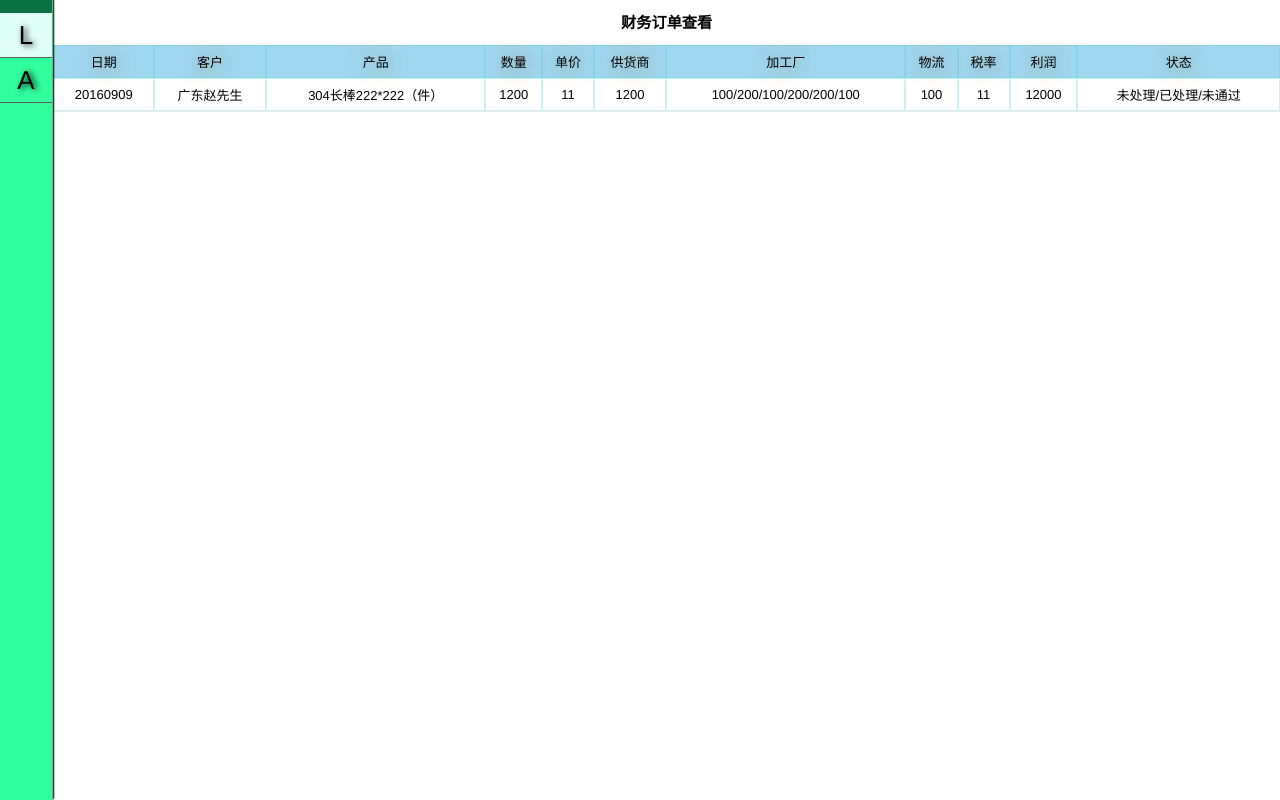
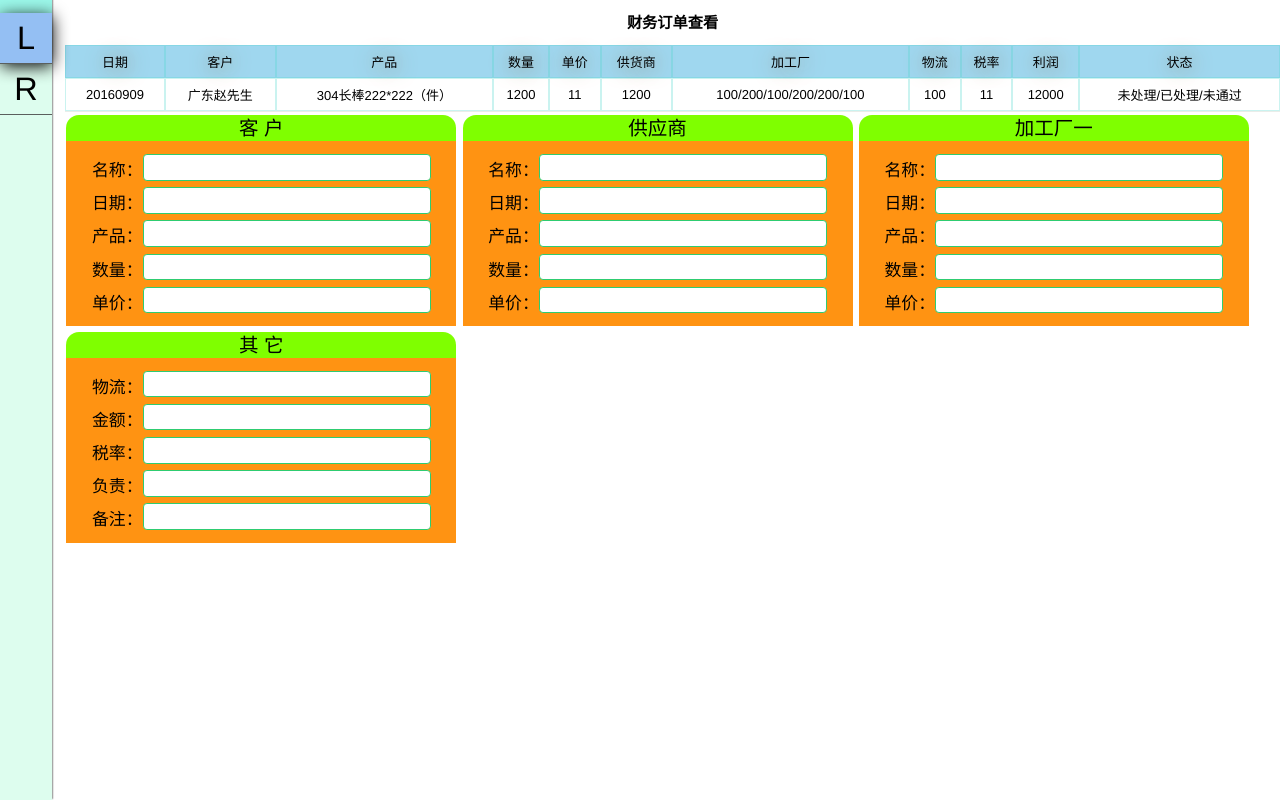
Before and after one commit to qyb0225/myOwnTest, a PHP site: page /operation2.php in a window 1280 px wide. Run offline with PHP 8.4, Linux system fonts and the light colour scheme.

```diff
--- a/css/finance.css
+++ b/css/finance.css
@@ -34,7 +34,8 @@ body{
     color: black;
     border-radius: 0.4rem;
 }.ds-bar-active {
-    background-color: #e0fff9 !important;
+    background-color: #94bff3 !important;
+    box-shadow: 0.1rem 0.2rem 1.2rem black;
 }
 .ds-red {
     color: red;
@@ -637,19 +638,18 @@ input[type=checkbox] {
 .ds-slide-bar {
     position: fixed;
     top: 0;
-    background-color: #31ff9e;
+    background-color: #ddfdee;
     width: 4rem;
     height: 100%;
-    border-right: 0.1rem solid #65b58f;
-    box-shadow: 0.1rem -0.1rem .1rem black;
+    box-shadow: 0.1rem -0.1rem .1rem #8e8e8e;
 }
 .ds-slide-content {
     text-align: center;
-    font-size: 2rem;
+    font-size: 2.5rem;
     height: 100%;
 }
 .ds-bar-head {
-   background-color: #0c7142;
+   background-color: #9bf7e9;
 }
 .ds-bar-item, .ds-bar-head {
     padding: 0.5rem 0;
@@ -661,13 +661,59 @@ input[type=checkbox] {
 }
 .ds-bar-item:not(:first-child):hover{
    background-color: #abffd8;
+    box-shadow: 0.1rem 0.2rem 1.2rem black;
 }
 .ds-bar-item>a {
     text-shadow: 0.2rem 0.1rem 0.5rem black;
 }
 .ds-slide-rest {
-    margin-left: 4.1rem;
+    margin-left: 5rem;
     /*background-color: orangered;*/
     overflow-y: auto;
     overflow-x: hidden;
 }
+.ds-card {
+    width: 30rem;
+    padding: 0.2rem 0.1rem;
+    /*background-color: coral;*/
+}
+.ds-card-title {
+    background-color: chartreuse;
+    font-size: 1.5rem;
+    height: 2rem;
+    line-height: 2rem;
+    text-align: center;
+    border-radius: 1rem 1rem 0 0 ;
+}
+.ds-card-content {
+    font-size: 1.1rem;
+    padding: 0.5rem 0.2rem;
+    background-color: #ff9312;
+}
+.ds-input-item {
+    text-align: center;
+    margin: 0.5rem 0;
+}
+.ds-input-item>label {
+    font-weight: 500;
+    font-size: 1.3rem;
+    vertical-align: middle;
+}
+.ds-input-item>input {
+    width: 22rem;
+    height: 1.5rem;
+    outline:none;
+    border: 1px solid #dce4ec;
+    box-shadow: none;
+    border-color: #2ecc71;
+    text-indent: 1px;
+    border-radius: 0.3rem;
+    padding: 0.2rem 0;
+}
+.ds-slides {
+    overflow-x: auto;
+    overflow-y: hidden;
+}
+.ds-slides > .ds-card {
+    display: inline-block;
+}
--- a/operation2.php
+++ b/operation2.php
@@ -5,13 +5,13 @@ require_once('./tool/MySqlOperation.php');
 require_once('./constant.php');
 require_once('./layout/Header.php');
 ?>
-<div class = ''>
+<div class = 'ds-look'>
     <div class = 'ds-full-screen'>
         <div class = 'ds-slide-bar'>
             <div class = 'ds-slide-content'>
                 <div class = 'ds-bar-head '></div>
-                <div class = 'ds-bar-item ds-bar-active'><a>L</a></div>
-                <div class = 'ds-bar-item'><a>A</a></div>
+                <div class = 'ds-bar-item ds-bar-active'>L</div>
+                <div class = 'ds-bar-item'>R</div>
             </div>
         </div>
         <div class = 'ds-slide-rest' >
@@ -44,7 +44,52 @@ require_once('./layout/Header.php');
                     <td>未处理/已处理/未通过</td>
                 </tr>
             </table>
-
+            <div class = 'ds-slides'>
+                <div class = 'ds-card'>
+                    <div class = 'ds-card-title'>客 户</div>
+                    <div class = 'ds-card-content'>
+                        <?php
+                            $buyer = ['名称', '日期', '产品', '数量', '单价'];
+                            foreach ($buyer as $key => $value) {
+                                View("<div class = 'ds-input-item'><label>".$value."：</label><input type='text' /></div>");
+                            }
+                        ?>
+                    </div>
+                </div>
+                <div class = 'ds-card'>
+                    <div class = 'ds-card-title'>供应商</div>
+                    <div class = 'ds-card-content'>
+                        <?php
+                            $buyer = ['名称', '日期', '产品', '数量', '单价'];
+                            foreach ($buyer as $key => $value) {
+                                View("<div class = 'ds-input-item'><label>".$value."：</label><input type='text' /></div>");
+                            }
+                        ?>
+                    </div>
+                </div>
+                <div class = 'ds-card'>
+                    <div class = 'ds-card-title'>加工厂一</div>
+                    <div class = 'ds-card-content'>
+                        <?php
+                            $buyer = ['名称', '日期', '产品', '数量', '单价'];
+                            foreach ($buyer as $key => $value) {
+                                View("<div class = 'ds-input-item'><label>".$value."：</label><input type='text' /></div>");
+                            }
+                        ?>
+                    </div>
+                </div>
+                <div class = 'ds-card'>
+                    <div class = 'ds-card-title'>其 它</div>
+                    <div class = 'ds-card-content'>
+                        <?php
+                            $buyer = ['物流', '金额', '税率', '负责', '备注'];
+                            foreach ($buyer as $key => $value) {
+                                View("<div class = 'ds-input-item'><label>".$value."：</label><input type='text' /></div>");
+                            }
+                        ?>
+                    </div>
+                </div>
+            </div>
         </div>
     </div>
 </div>
```
